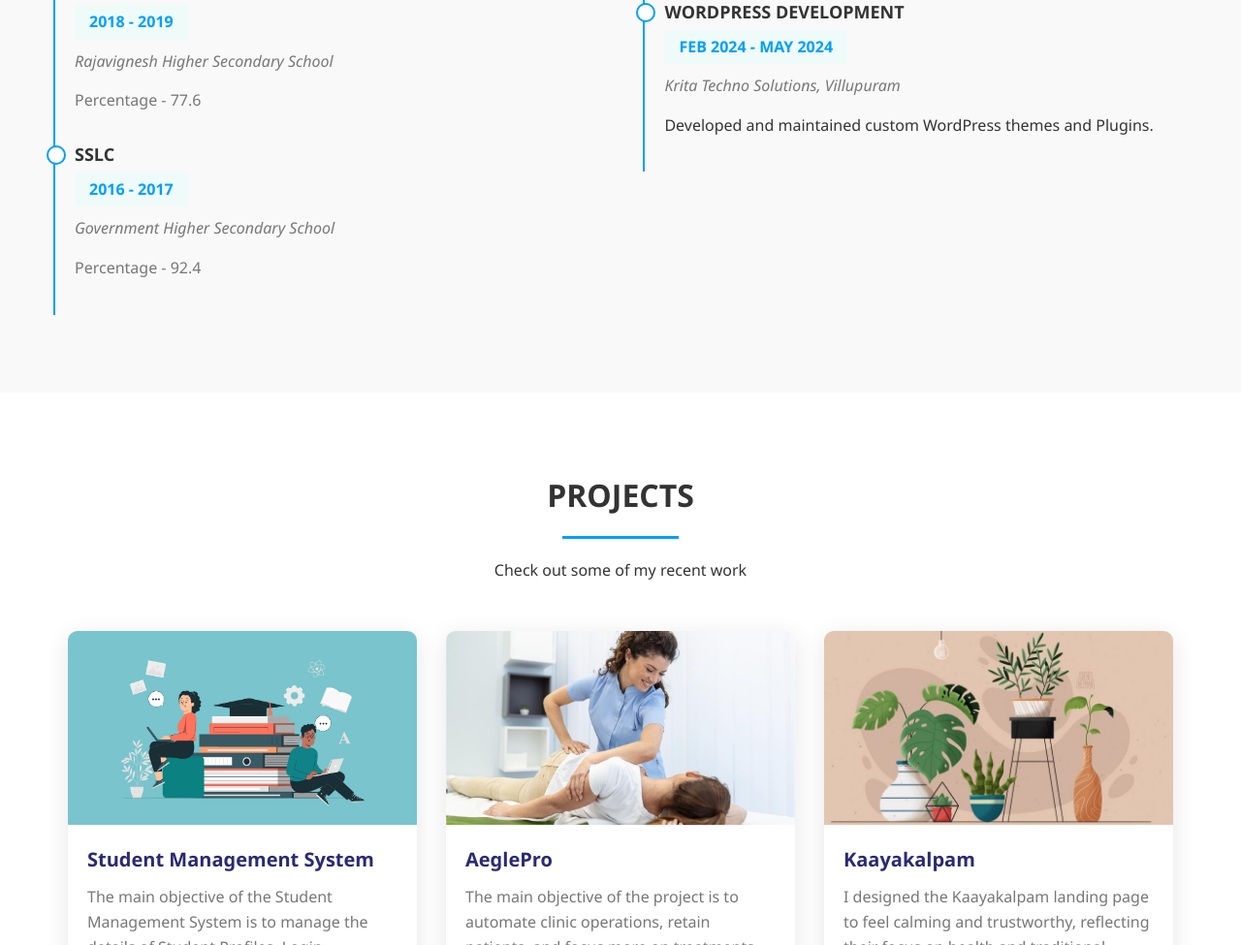
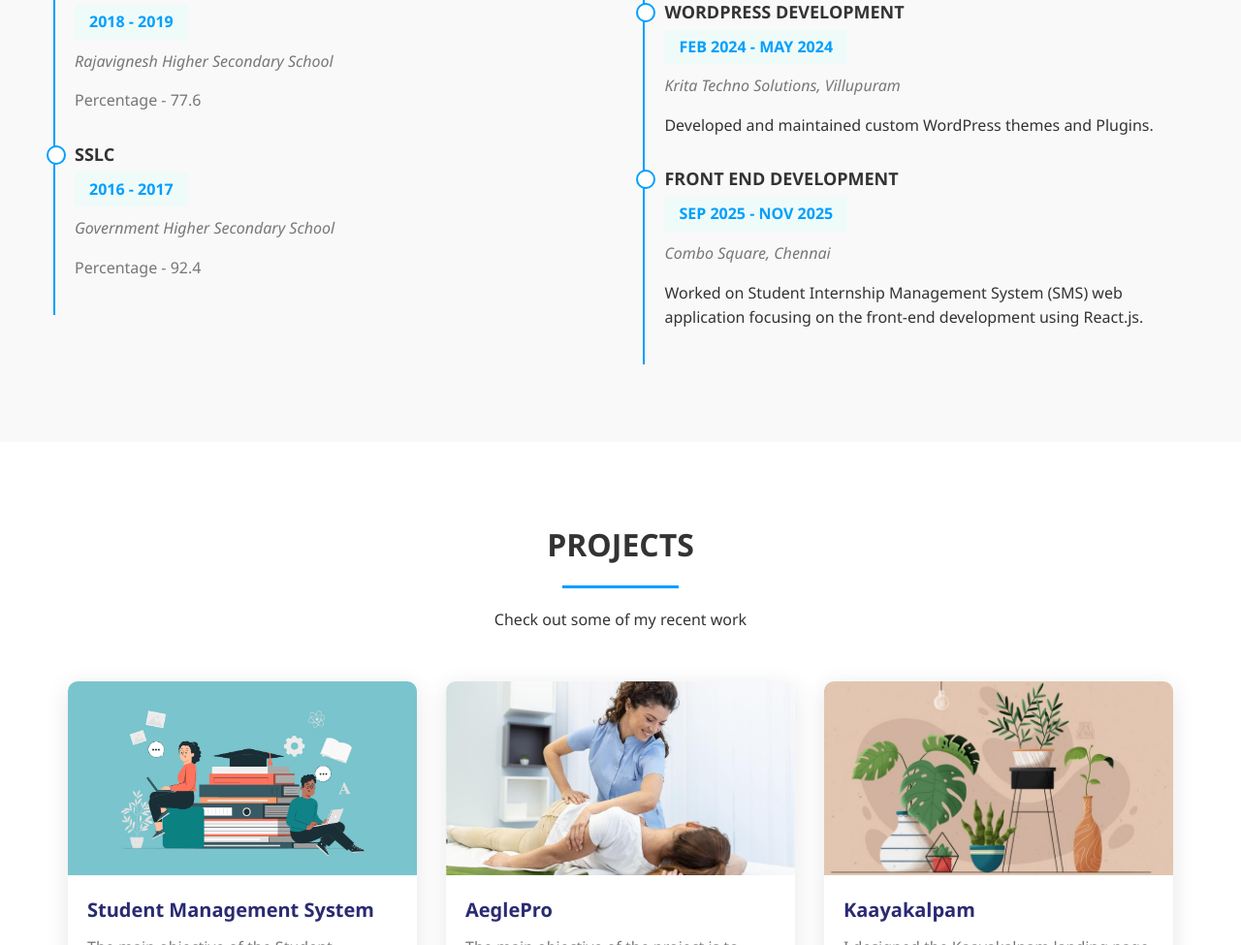
Before and after one commit to monisha0210/Monisha-Portfolio, a plain HTML site: page index.html in a window 1280 px wide. Shown: the part 2138-3113 px from the top of the page at 97% size. Drawn offline with Linux system fonts and the light colour scheme.

Commit message:
Internship-update

```diff
--- a/index.html
+++ b/index.html
@@ -4,7 +4,7 @@
     <meta charset="UTF-8">
     <meta name="viewport" content="width=device-width, initial-scale=1.0">
     <title>Monisha</title>
-    <link rel="icon" type="image/x-icon" href="/assets/images/logo.webp">
+    <link rel="icon" type="image/X-icon" href="/assets/images/logo.webp">
     <link rel="stylesheet" href="https://cdnjs.cloudflare.com/ajax/libs/font-awesome/6.4.0/css/all.min.css">
     <link rel="stylesheet" href="/assets/css/style.css">
 </head>
@@ -190,6 +190,16 @@
                             </ul>
                         </p>
                     </div>
+                    <div class="resume-item">
+                        <h4>Front End Development</h4>
+                        <h5>SEP 2025 - NOV 2025</h5>
+                        <p><em>Combo Square, Chennai</em></p>
+                        <p>
+                            <ul>
+                                <li>Worked on Student Internship Management System (SMS) web application focusing on the front-end development using React.js.</li>
+                            </ul>
+                        </p>
+                    </div>
                 </div>
             </div>
         </div>
```
